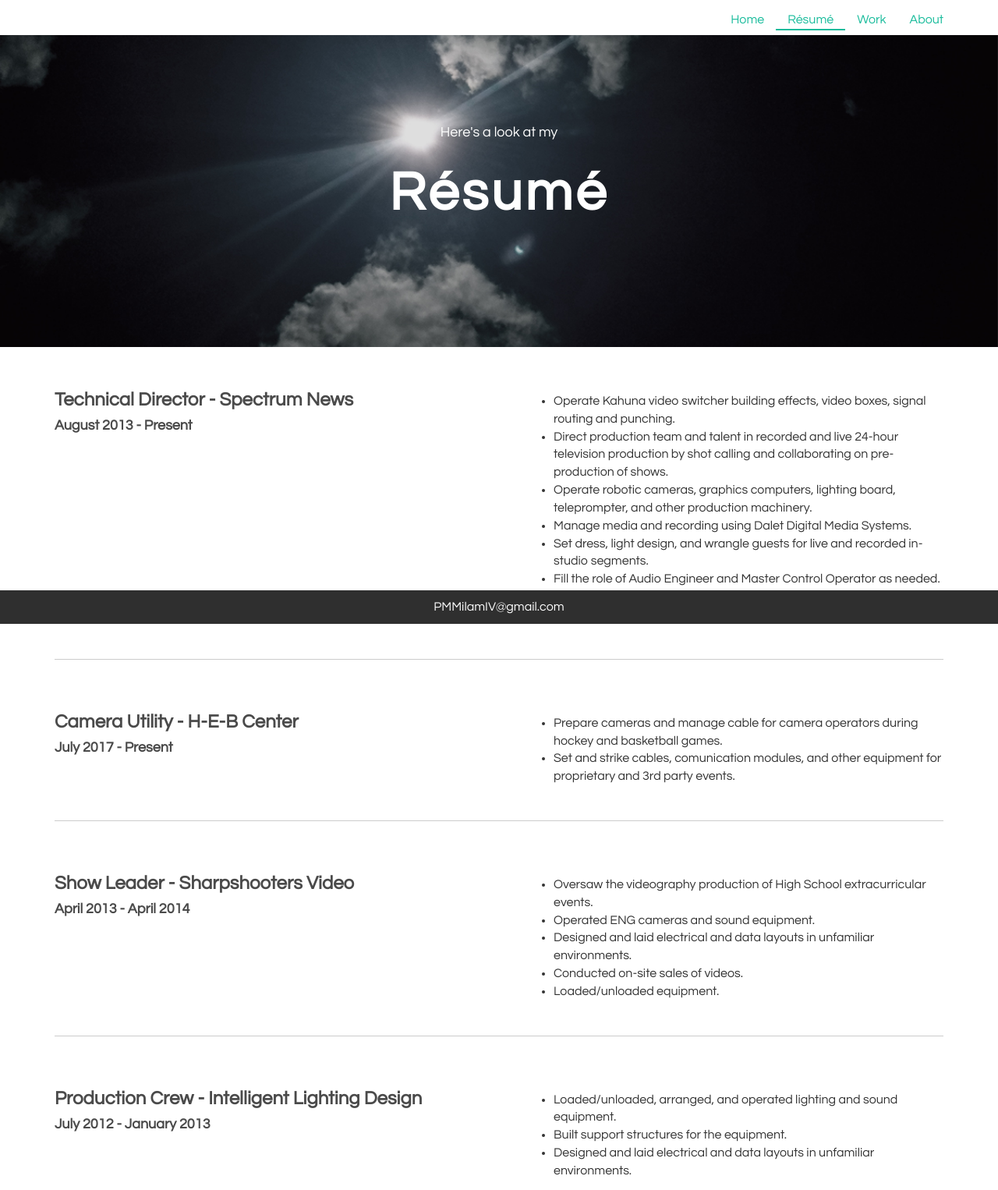
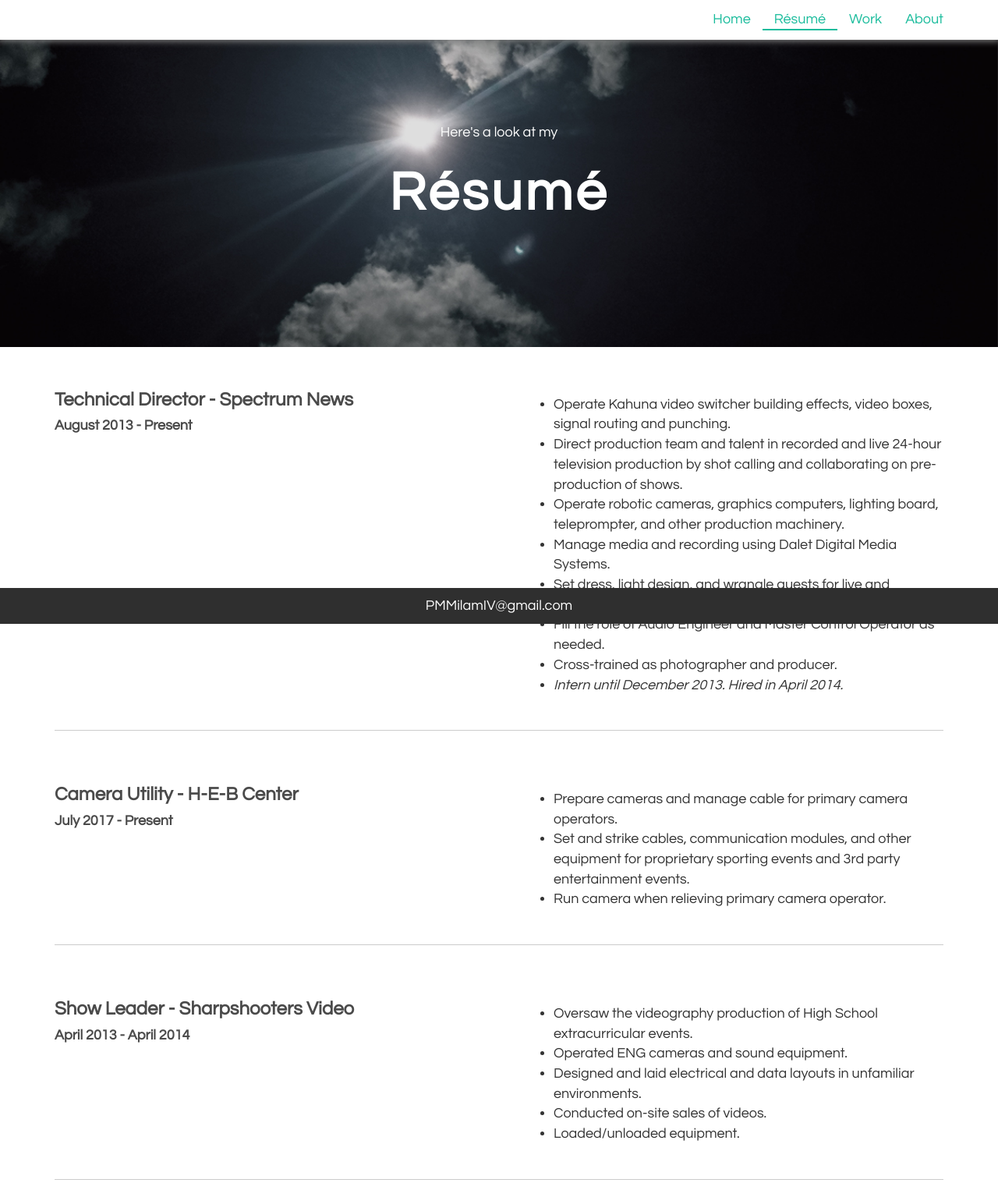
Before and after one commit to pmmiv/mediaPortfolio, a plain HTML site: page resume.html in a window 1280 px wide. Shown: the top 1526 px of the page at 78% size. Drawn offline with Linux system fonts and the light colour scheme.

Commit message:
added navbar shadow, updated resume

```diff
--- a/assets/css/style.css
+++ b/assets/css/style.css
@@ -77,7 +77,7 @@
 body {
     font-family: 'Questrial';
     font-weight: 400;
-    font-size: 16px;
+    font-size: 18px;
 
     -webkit-font-smoothing: antialiased;
     -webkit-overflow-scrolling: touch;
@@ -98,13 +98,14 @@ h1, h2, h3, h4, h5, h6 {
 }
 
 .navbar-default {
-	background-color: transparent;
-	border-color: transparent;
+	background-color: #ffffff;
+	border-color: Transparent;
+    box-shadow: 0px 0px 8px 2px #808080;
 }
 
 .navbar-default .navbar-nav > .active > a, .navbar-default .navbar-nav > .active > a:hover, .navbar-default .navbar-nav > .active > a:focus {
 	color: #1abc9c;
-	background-color: transparent;
+	background-color: #ffffff;
 	border-bottom: 2px solid #1abc9c;
   padding-bottom: 2px;
 }
@@ -136,7 +137,8 @@ h1, h2, h3, h4, h5, h6 {
     -moz-background-size: cover;
     -o-background-size: cover;
     background-size: cover;
-}
+
+    }
 
 #headerwrap h1 {
 	color:#ffffff;
--- a/resume.html
+++ b/resume.html
@@ -85,8 +85,9 @@
         <div class="col-lg-6 col-md-6 col-sm-6 padleft">
           <br/>
           <ul style="list-style-type:disc">
-            <li>Prepare cameras and manage cable for camera operators during hockey and basketball games.</li>
-            <li>Set and strike cables, comunication modules, and other equipment for proprietary and 3rd party events.</li>
+            <li>Prepare cameras and manage cable for primary camera operators.</li>
+            <li>Set and strike cables, communication modules, and other equipment for proprietary sporting events and 3rd party entertainment events.</li>
+            <li>Run camera when relieving primary camera operator.
           </ul>
         </div>
     </div>
```
